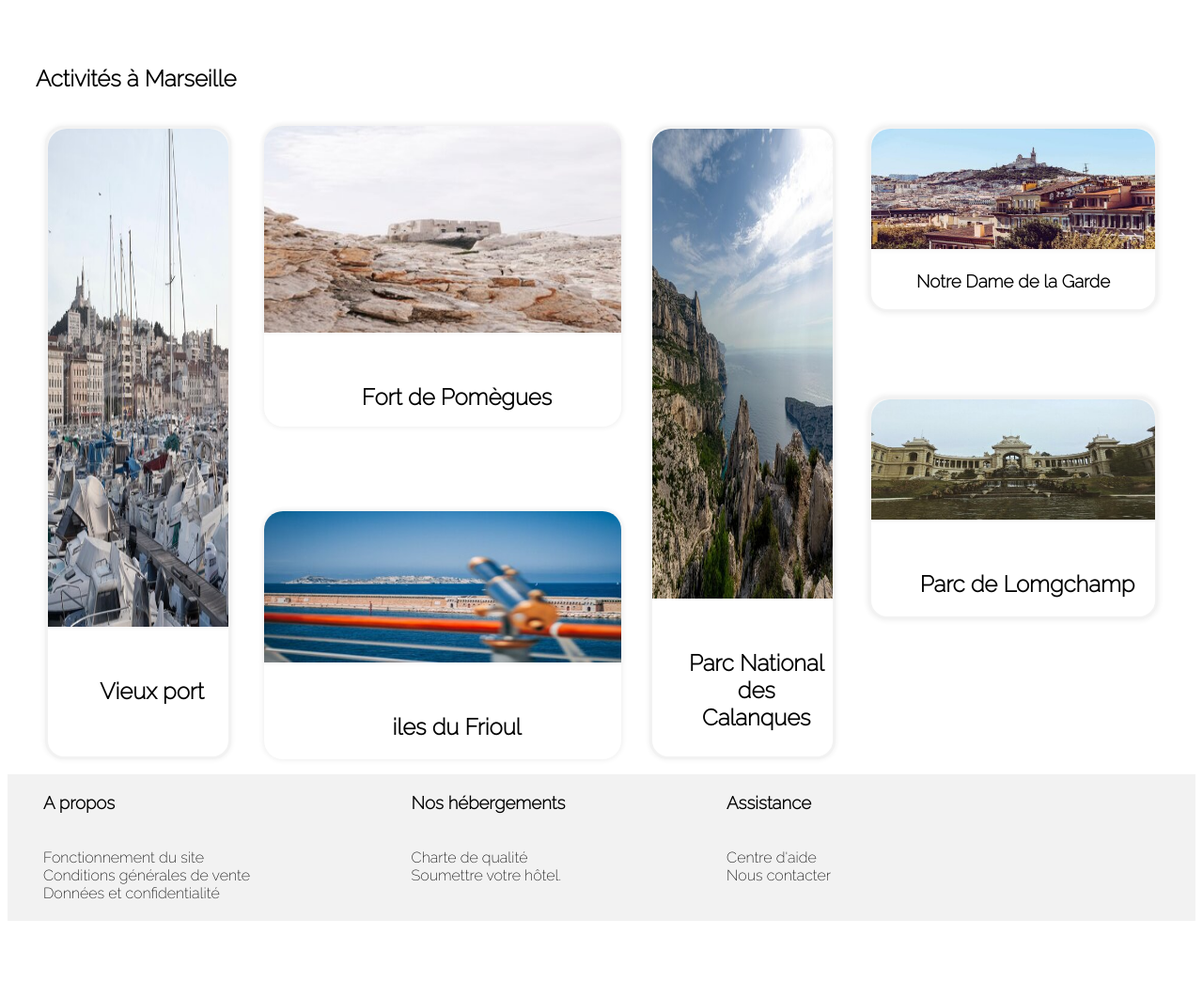
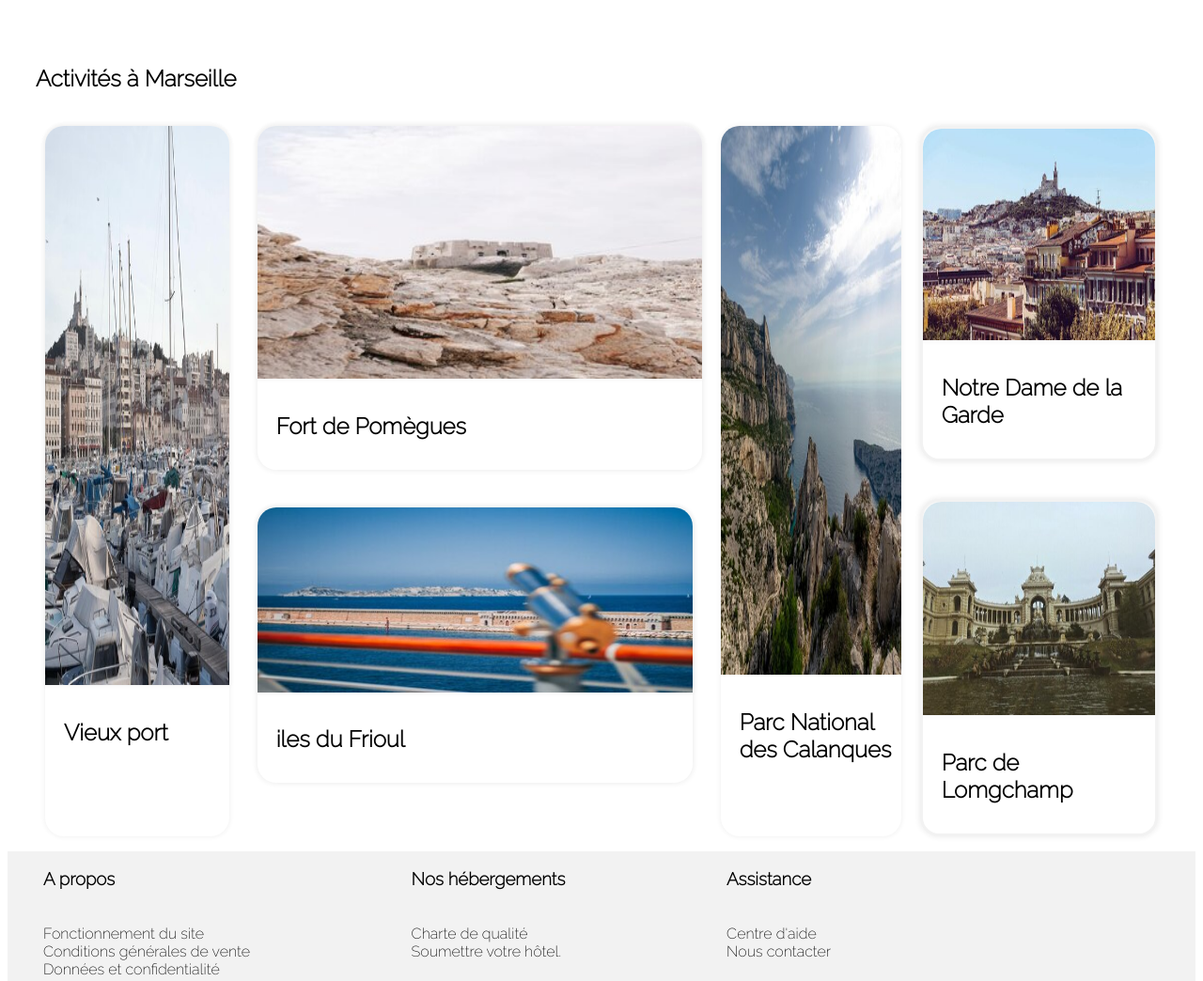
Before and after one commit to Bledichef/Projet2, a plain HTML site: page projet2.html in a window 1280 px wide. Shown: the part 1480-2524 px from the top of the page at 94% size. Before the commit the page ends 2468 px from the top, so only its background shows below. Drawn offline with Linux system fonts and the light colour scheme.

Commit message:
Add files via upload

```diff
--- a/CSS/Projet2.css
+++ b/CSS/Projet2.css
@@ -111,7 +111,7 @@ body {
           }
 
 
-     #h3 {
+     h3 {
          font-weight: bold;
      }
 
@@ -168,6 +168,12 @@ h5 {
     margin-left: 30px;
 }
 
+h4 {
+    text-align: left;
+    margin-left: 20px;
+    font-weight: bolder;
+    font-size: x-large;
+}
 
     h2 {
       font-weight: bold;
@@ -372,26 +378,30 @@ h5 {
     text-decoration: none;
 }
 
+.Fort {
+    box-shadow: 0px 0px 5px 2px #F2F2F2;
+    margin-right: 20px;
+    width: auto;
+    margin-bottom: 40px;
+    border-radius: 20px 20px 20px 20px;
+}
 
 
 .Vieuxport {
     border-radius: 20px;
     background-color: white;
-    border-style: solid;
     border-color: #F2F2F2;
-     width: 25%;
     text-decoration: none;
     box-shadow:  0px 0px 5px 1px #F2F2F2 ;
     color: black;
-    margin-right: 3%;
    text-align: center;
+   margin-right: 30px;
 }
 
 .photoFort {
     border-radius: 20px 20px 0 0;
-   width: auto;
-   width: 100%;
-   height: 220px;
+    width: 473px;
+   height: 269px;
    box-shadow:  0px 0px 5px 1px #F2F2F2;
 }
 
@@ -399,13 +409,9 @@ h5 {
     border-color: #F2F2F2;
     border-radius: 20px;
     background-color: white;
-    width: 380px;
-    height: 300px;
    text-decoration: none;
-    box-shadow:  0px 0px 5px 2px #F2F2F2 ;
    color: black;
     text-align: center;
-    padding-bottom: 20px;
    }
 
 .photoiles {
@@ -415,14 +421,14 @@ h5 {
  }
 
 .ilesdufrioul {
-    width: 380px;
+
     border-color: #F2F2F2;
     border-radius: 20px;
     background-color: white;
     color: black;
     text-decoration: none;
     box-shadow:  0px 0px 5px 2px #F2F2F2 ;
-    margin-top: 90px;
+
     margin-right: 30px;
     text-align: center;
 }
@@ -430,12 +436,10 @@ h5 {
 .photoCalanques {
     border-radius: 20px 20px 0 0;
     width: 100%;
-    height: 500px;
+    height: 584px;
 }
 
 .ParcNationaldesCalanques {
-    width: 25%;
-    border-style: solid;
     border-color: #F2F2F2;
     border-radius: 20px;
     background-color: white;
@@ -443,7 +447,7 @@ h5 {
     text-decoration: none;
     box-shadow:  0px 0px 5px 1px #F2F2F2 ;
     color: black;
-    margin-right: 3%;
+    margin-right: 20px;
     text-align: center;
 }
 
@@ -451,7 +455,7 @@ h5 {
     border-radius: 20px 20px 0 0;
     width: 100%;
     box-shadow:  0px 0px 5px 1px #F2F2F2;
-
+    height: 225px;
 }
 
 .Notre-Dame-de-la-Garde {
@@ -470,6 +474,7 @@ h5 {
     border-radius: 20px 20px 0 0;
     width: 100%;
     box-shadow:  0px 0px 5px 1px #F2F2F2;
+    height: 227px;
 }
 
 .ParcdeLomgchamp {
@@ -482,7 +487,7 @@ h5 {
     text-decoration: none;
     box-shadow:  0px 0px 5px 2px #F2F2F2 ;
        color: black;
-    margin-top: 90px;
+    margin-top: 40px;
 }
 
 
@@ -664,10 +669,7 @@ h5 {
 }
 
 .zoneactivite1 {
-
       display: flex;
-
-
 }
 
 .Hebergementetpluspopulaire {
@@ -679,11 +681,12 @@ h5 {
     margin-left: 30px;
 }
 
+
 .photoVieuxport {
     border-radius: 20px 20px 0 0;
     width: 100%;
     box-shadow:  0px 0px 5px 1px #F2F2F2;
-    height: 530px;
+    height: 595px;
 }
 
 .Hotelduport {
@@ -741,7 +744,9 @@ h5 {
         margin-right: 2%;
     }
 
-
+.Fort{
+    margin-right: 0px;
+}
 
 .Hebergementetpluspopulaire {
     display: flex;
@@ -904,7 +909,6 @@ aside {
 }
 
 .Fortdepomègues {
-    border-style: solid;
     border-color: #F2F2F2;
     border-radius: 20px;
     background-color: white;
@@ -995,8 +999,7 @@ aside {
 
 .photoVieuxport {
     width: 100%;
-    max-height: 350px;
-
+    height: 400px;
    }
 
 .photoiles {
@@ -1012,6 +1015,7 @@ aside {
 
 .photoFort {
   height: 350px;
+  width: 881px;
 }
 
 .populaire {
@@ -1039,7 +1043,7 @@ aside {
 
 
 .zoneactivite1 {
-   margin-right: 50px;
+
     display: flex;
     justify-content: space-between;
 }
@@ -1052,17 +1056,24 @@ aside {
     color:#0065FC ;
 }
 
-    .photolomgchamp{
-        height: 330px;
-    }
+
     .photoDamedelagarde{
-        height: 340px;
+        height: 350px;
     }
     .photoiles{
-        height: 340px;
+        height: 350px;
+    }
+    .photolomgchamp{
+        height: 350px;
     }
     .zoneactivite1{
         margin-right: 0px;
+    }
+.fort {
+    margin-right: 0px;
+}
+.photoFort{
+    width: 881px;
 }
 
 }
--- a/projet2.html
+++ b/projet2.html
@@ -154,22 +154,22 @@
 
 <figure>
     <a  href=#    class="Vieuxport"> <div class="Vieuxport1">  <img src="picturesactivitées/reno-laithienne-QUgJhdY5Fyk-unsplash.jpg" alt="Vieux port" class="photoVieuxport" />
-  <div id="TexteVieuxport">     <h2>Vieux port</h2> </div> </div>  </a>
+  <div id="TexteVieuxport">     <h4>Vieux port</h4> </div> </div>  </a>
 
-  <div class="fortiles"> <a   href=""   class="Fortdepomègues">      <img src="picturesactivitées/paul-hermann-QFTrLdQIRhI-unsplash.jpg" alt="Fort de Pomègues" class="photoFort" />
-    <h2>Fort de Pomègues  </h2>  </a>
+  <div class="fortiles"> <a   href=""   class="Fortdepomègues"> <div class="Fort">     <img src="picturesactivitées/paul-hermann-QFTrLdQIRhI-unsplash.jpg" alt="Fort de Pomègues" class="photoFort" />
+    <h4>Fort de Pomègues  </h4>  </a> </div>
 
 <a  href=#    class="ilesdufrioul">  <img src="picturesactivitées/kevin-hikari-rV_Qd1l-VXg-unsplash.jpg" alt="iles du Frioul" class="photoiles" />
-   <h2>iles du Frioul</h2> </a>  </div>
+   <h4>iles du Frioul</h4> </a>  </div>
 
     <a  href=#    class="ParcNationaldesCalanques"> <div class="ParcNationalCalanques">
        <img src="picturesactivitées/kilyan-sockalingum-NR8-cBCN3aI-unsplash.jpg" alt="Parc National des Calanques" class="photoCalanques" />
-        <h2>Parc National des Calanques</h2></div>  </a>
+        <h4>Parc National des Calanques</h4></div>  </a>
 
     <div class="DameParc">     <a  href=#  class="Notre-Dame-de-la-Garde">
-        <img src="picturesactivitées/florian-wehde-xW9e8gdotxI-unsplash.jpg" alt="Notre-Dame-de-la-Garde" class="photoDamedelagarde" /><h3>Notre Dame de la Garde</h3>   </a>
+        <img src="picturesactivitées/florian-wehde-xW9e8gdotxI-unsplash.jpg" alt="Notre-Dame-de-la-Garde" class="photoDamedelagarde" /><h4>Notre Dame de la Garde</h4>   </a>
             <a  href=#   class="ParcdeLomgchamp">  <img src="picturesactivitées/lena-paulin-wH2-EJoDcV0-unsplash.jpg" alt="Parc de Lomgchamp" class="photolomgchamp" />
-               <h2>Parc de Lomgchamp</h2> </a></div>
+               <h4>Parc de Lomgchamp</h4> </a></div>
       </figure>     </div>
  <!-- Activités à Marseille-->
 
```
Lines whose indentation alone changed are shown as unchanged.
